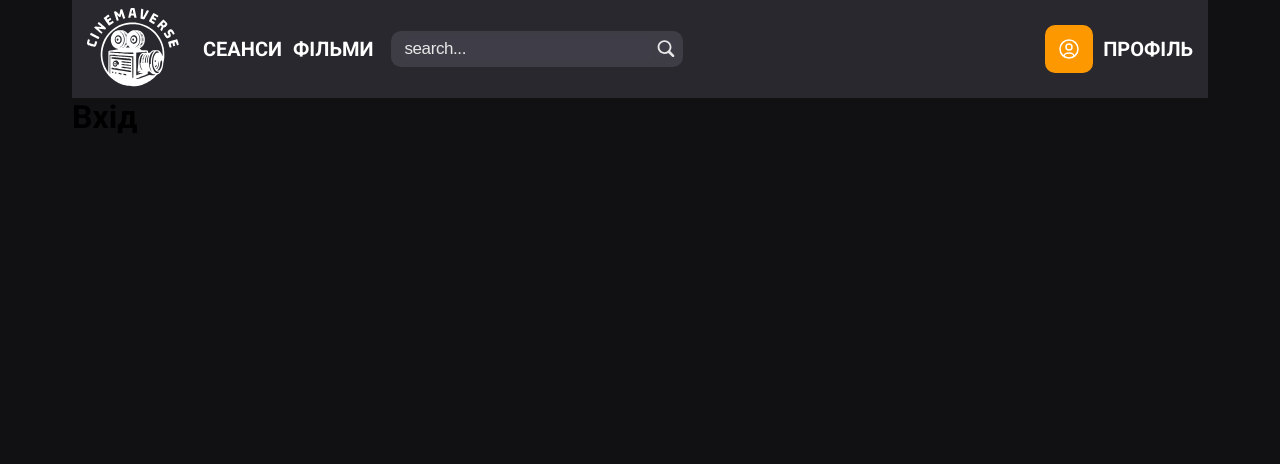
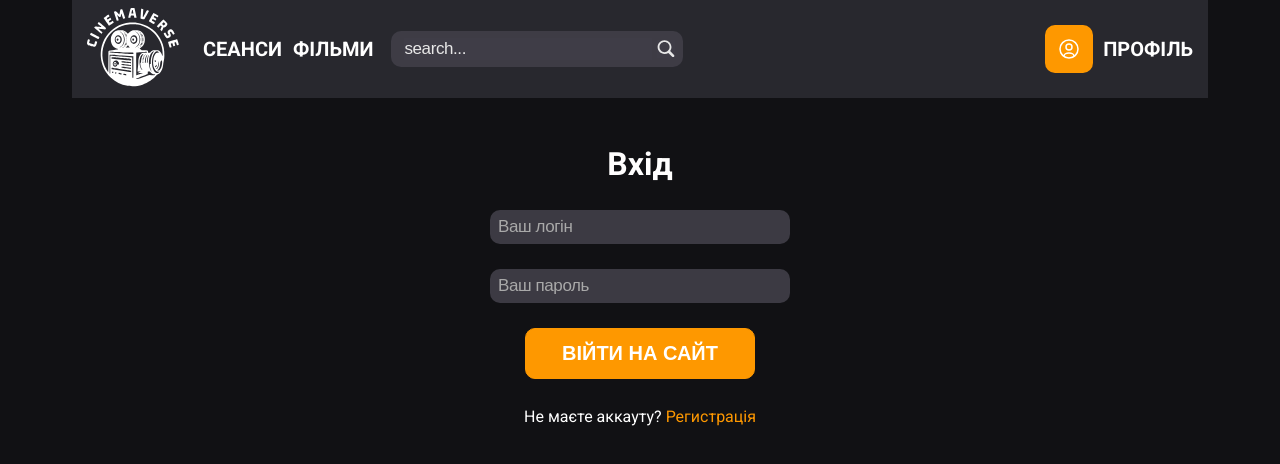
Before and after one commit to YuriiSalyha/React-SoftServe-Practice, a React (Vite) app: page /signIn in a window 1280 px wide. Shown: the top 464 px of the page. Built offline with nearby package versions, Linux system fonts and the light colour scheme.

Commit message:
styles and form in signIn

```diff
--- a/src/pages/SignInPage.jsx
+++ b/src/pages/SignInPage.jsx
@@ -1,9 +1,72 @@
 import React from "react";
+import { useForm } from "react-hook-form";
+import { zodResolver } from "@hookform/resolvers/zod";
+import { z } from "zod";
+import styles from '../styles/auth.module.css';
+const signInSchema = z.object({
+  login: z
+    .string()
+    .min(3, "Login must be at least 3 characters long")
+    .nonempty("Login is required"),
+  password: z
+    .string()
+    .min(6, "Password must be at least 6 characters")
+    .nonempty("Password is required"),
+});
 
 const SignInPage = () => {
+  const {
+    register,
+    handleSubmit,
+    formState: { errors },
+  } = useForm({
+    resolver: zodResolver(signInSchema),
+  });
+
+  const onSubmit = (data) => {
+    console.log("Login Data:", data);
+  };
+
   return (
-    <div>
-      <h1>Вхід</h1>
+    <div className={styles.wrapper}>
+      <h1 className={styles.title}>Вхід</h1>
+
+      <form className={styles.form} onSubmit={handleSubmit(onSubmit)}>
+        <div className={styles.field}>
+          <input
+            id="login"
+            className={styles.field__input}
+            type="text"
+            placeholder="Ваш логін"
+
+            {...register("login")}
+          />
+          {errors.email && (
+            <p className={styles.field__error}>{errors.email.message}</p>
+          )}
+        </div>
+
+        <div className={styles.field}>
+          <input
+            id="password"
+            className={styles.field__input}
+            placeholder="Ваш пароль"
+            type="password"
+            {...register("password")}
+          />
+          {errors.password && (
+            <p className={styles.field__error}>{errors.password.message}</p>
+          )}
+        </div>
+
+        <button className={styles.btn__submit} type="submit">
+          ВІЙТИ НА САЙТ
+        </button>
+      </form>
+
+      <div className={styles.text}>
+        Не маєте аккауту? <a href="/">Регистрація</a>
+      </div>
     </div>
   );
 };
--- /dev/null
+++ b/src/styles/auth.module.css
@@ -0,0 +1,90 @@
+.wrapper {
+  display: flex;
+  justify-content: center;
+  align-items: center;
+  flex-direction: column;
+  gap: 30px;
+  width: 100%;
+  height: auto;
+  padding: 50px 0;
+}
+
+.title {
+  font-weight: 700;
+  font-size: 32px;
+  line-height: 100%;
+  letter-spacing: 0%;
+  color: rgba(255, 254, 254, 1);
+  text-transform: capitalize;
+}
+
+.form {
+  display: flex;
+  flex-direction: column;
+  gap: 25px;
+  justify-content: center;
+  align-items: center;
+}
+.form .field {
+  width: 300px;
+  display: flex;
+  flex-direction: column;
+  gap: 5px;
+}
+.form .field .field__input {
+  padding: 6px 8px;
+  background-color: rgba(64, 62, 71, 0.93);
+  color: white;
+  font-weight: 400;
+  font-size: 17px;
+  line-height: 22px;
+  letter-spacing: -0.41px;
+  border-radius: 10px;
+  outline: none;
+  border: none;
+}
+
+.form .field .field__input::placeholder {
+  color: darkgrey;
+}
+
+.form .field .field__error {
+  color: brown;
+}
+
+.form .btn__submit {
+  width: 230px;
+
+  padding: 13px 31px;
+  border-radius: 10px;
+  background-color: var(--orange-color);
+  color: var(--white-color);
+  text-transform: uppercase;
+
+  font-weight: 700;
+  font-size: 20px;
+  transition: all ease 0.2;
+  cursor: pointer;
+  border: 1px solid var(--orange-color);
+}
+
+.form .btn__submit:hover {
+  background-color: darkgoldenrod;
+}
+
+.form .btn__submit:active {
+  border-color: chocolate;
+}
+
+.text {
+  color: var(--white-color);
+  font-weight: 400;
+  font-size: 16px;
+  line-height: 100%;
+  letter-spacing: 0%;
+}
+
+.text a {
+  color: var(--orange-color);
+  text-decoration: none;
+}
```
